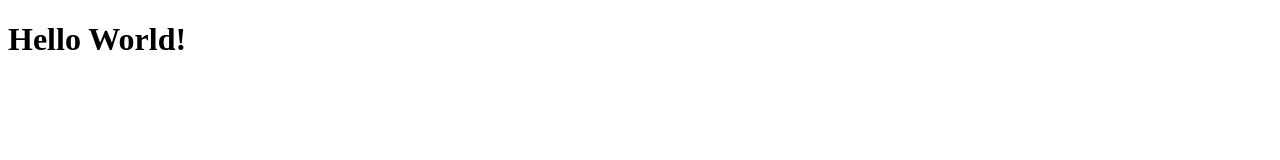
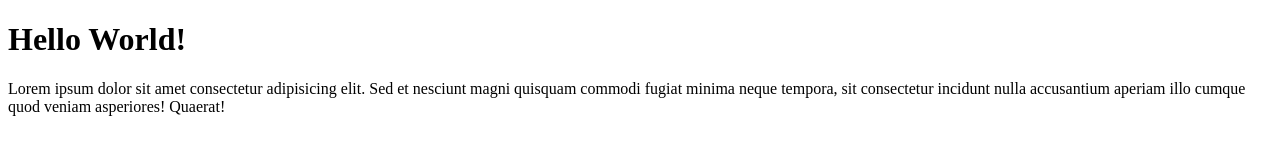
Before and after one commit to zahirayumna/git-test, a plain HTML site: page index.html in a window 1280 px wide. Drawn offline with Linux system fonts and the light colour scheme.

Commit message:
menambahkan paragraf

```diff
--- a/index.html
+++ b/index.html
@@ -7,5 +7,6 @@
 </head>
 <body>
     <h1>Hello World!</h1>
+    <p>Lorem ipsum dolor sit amet consectetur adipisicing elit. Sed et nesciunt magni quisquam commodi fugiat minima neque tempora, sit consectetur incidunt nulla accusantium aperiam illo cumque quod veniam asperiores! Quaerat!</p>
 </body>
 </html>
```
